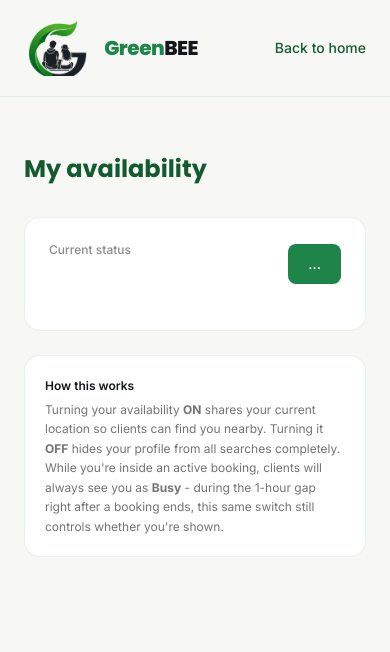
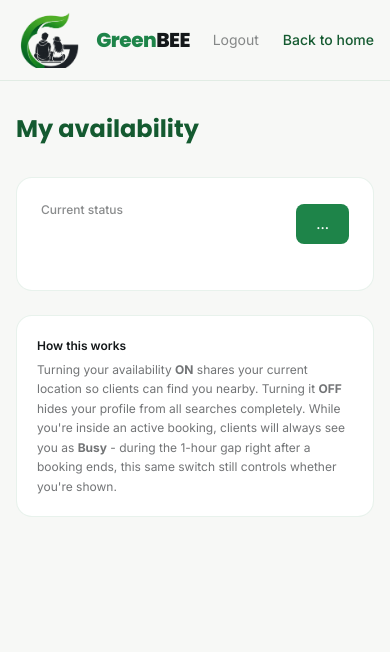
Before and after one commit to sha701726/GreenBEE, a Flask app: page /companion/status/1 in a window 390 px wide. Shown: the top 652 px of the page. Run offline with Flask 3, Linux system fonts and the light colour scheme; the visitor is signed in with stand-in values (Sample User, id 1); some libraries are stand-ins or nearby versions.

Commit message:
Refactor companion status page and add logout button
Updated layout and added logout functionality to companion status page.

```diff
--- a/templates/companion_status.html
+++ b/templates/companion_status.html
@@ -3,19 +3,20 @@
 {% block content %}
 
 <header class="border-b border-green/10">
-  <div class="max-w-lg mx-auto px-6 py-5 flex items-center gap-2">
+  <div class="max-w-lg mx-auto px-4 sm:px-6 py-3 sm:py-5 flex items-center gap-2">
     <img src="{{ url_for('static', filename='images/logo-icon.png') }}" alt="GreenBEE" class="h-14 w-auto object-contain">
     <span class="font-display font-extrabold text-xl tracking-tight"><span class="text-green">Green</span><span class="text-ink">BEE</span></span>
-    <a href="/" class="ml-auto text-sm text-green-dark font-medium hover:text-green transition-colors">Back to home</a>
+    <button id="logout-btn" type="button" class="ml-auto text-sm text-ink/50 hover:text-green-dark transition-colors">Logout</button>
+    <a href="/" class="ml-4 text-sm text-green-dark font-medium hover:text-green transition-colors">Back to home</a>
   </div>
 </header>
 
-<section class="max-w-lg mx-auto px-6 pt-14 pb-24">
+<section class="max-w-lg mx-auto px-4 sm:px-6 pt-8 sm:pt-14 pb-16 sm:pb-24">
   <h1 class="font-display font-bold text-2xl text-green-dark mb-1">My availability</h1>
   <p id="companion-name" class="text-ink/60 mb-8 text-sm"></p>
 
   <div class="bg-white rounded-2xl border border-green/10 p-6">
-    <div class="flex items-center justify-between mb-5">
+    <div class="flex flex-wrap items-center justify-between gap-3 mb-5">
       <div>
         <p class="text-xs font-medium text-ink/50 mb-1">Current status</p>
         <p id="status-pill" class="inline-flex items-center gap-1.5 font-display font-semibold text-sm rounded-full px-3 py-1"></p>
@@ -72,6 +73,7 @@ function renderStatus(data) {
 
 async function loadStatus() {
   const res = await fetch(`/api/companions/${COMPANION_ID}/status`);
+  if (res.status === 401) { window.location.href = "/"; return; }  // session expire
   const data = await res.json();
   if (data.error) { toggleErr.textContent = data.error; toggleErr.classList.remove("hidden"); return; }
   renderStatus(data);
@@ -121,6 +123,17 @@ toggleBtn.addEventListener("click", () => {
   }
 });
 
+document.getElementById("logout-btn").addEventListener("click", async () => {
+  try {
+    await fetch("/api/auth/logout", {
+      method: "POST",
+      headers: { "Content-Type": "application/json" },
+      body: JSON.stringify({ role: "companion" })
+    });
+  } catch (err) { /* redirect phir bhi karo */ }
+  window.location.href = "/";
+});
+
 loadStatus();
 </script>
 {% endblock %}
```
